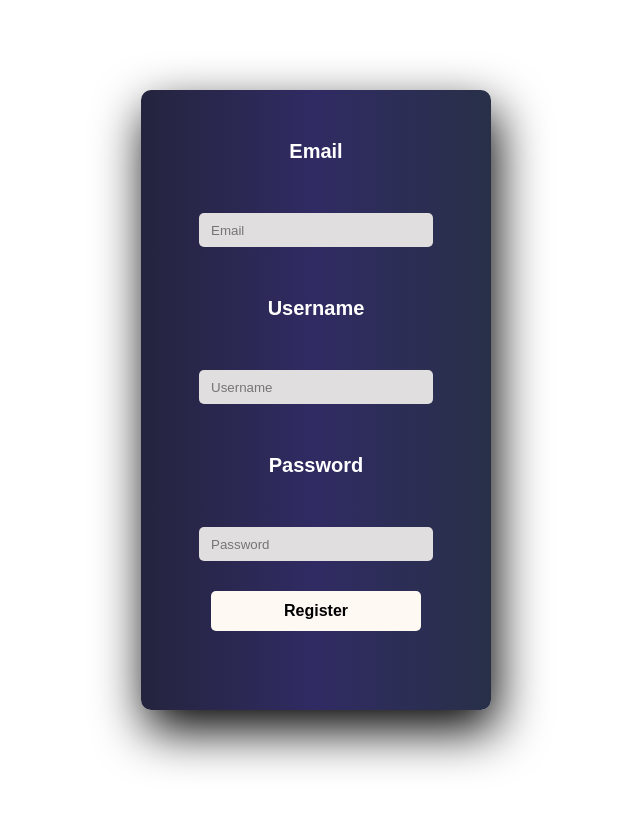
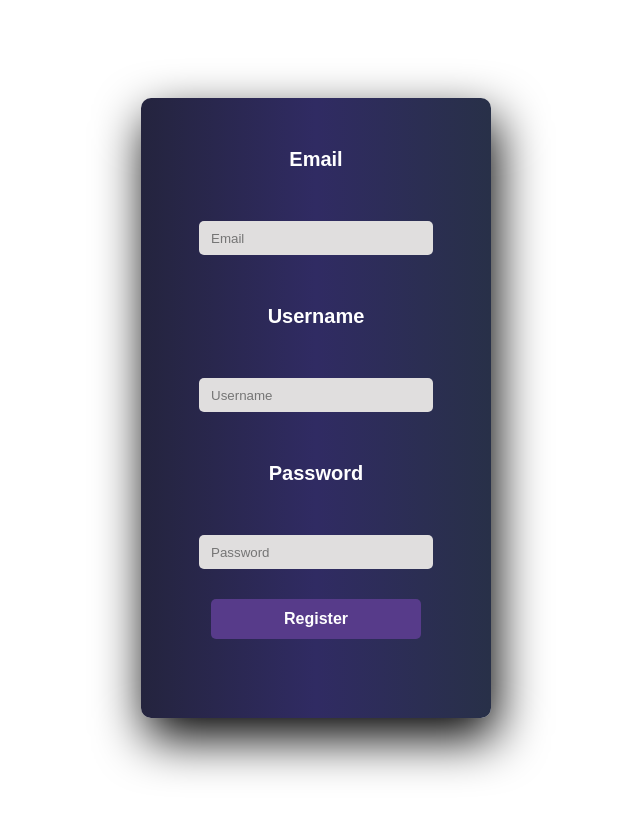
Before and after one commit to Rob1n99/Chatify, a React (Vite) app in the folder Chatify/: page / in a window 1280 px wide. Shown: the whole page, without its empty margins (324-964 px from the left). Built offline with nearby package versions, Linux system fonts and the light colour scheme; no server answers.

Commit message:
justerat css för register samt login komponenten.

```diff
--- a/Chatify/src/components/Login.jsx
+++ b/Chatify/src/components/Login.jsx
@@ -63,7 +63,7 @@ function Login() {
       });
   };
   return (
-    <div>
+    <div className={styles.mainContainer2}>
       <form className={styles.container} onSubmit={handleLogin}>
         <label>Username</label>
         <input
@@ -80,7 +80,9 @@ function Login() {
           onChange={(e) => setPassword(e.target.value)}
         />
 
-        <button type="submit">Login</button>
+        <button className={styles.loginBtn} type="submit">
+          Login
+        </button>
         {error && <p className="error">{error}</p>}
         {success && (
           <p style={{ color: "white", textAlign: "center" }}>{success}</p>
--- a/Chatify/src/components/Register.jsx
+++ b/Chatify/src/components/Register.jsx
@@ -49,7 +49,7 @@ function Register() {
       });
   };
   return (
-    <div>
+    <div className={styles.mainContainer}>
       <form className={styles.container} onSubmit={handleRegister}>
         <label>Email</label>
         <input
@@ -73,7 +73,7 @@ function Register() {
           onChange={(e) => setPassword(e.target.value)}
         />
 
-        <button type="submit">Register</button>
+        <button className={styles.registerBtn} type="submit">Register</button>
         {error && <p>{error}</p>}
       </form>
     </div>
--- a/Chatify/src/components/login.module.css
+++ b/Chatify/src/components/login.module.css
@@ -1,4 +1,4 @@
-body {
+.mainContainer2 {
   margin: 0;
   padding: 0;
   display: flex;
@@ -39,14 +39,14 @@ input {
   outline: none;
   border-radius: 5px;
 }
-button {
+.loginBtn {
   width: 60%;
   height: 40px;
   margin: 10px auto;
   justify-content: center;
   display: block;
-  color: black;
-  background: #fef9f3;
+  color: rgb(5, 5, 5);
+  background: rgb(255, 254, 254);
   font-size: 1em;
   font-weight: bold;
   margin-top: 30px;
--- a/Chatify/src/components/register.module.css
+++ b/Chatify/src/components/register.module.css
@@ -1,4 +1,4 @@
-body {
+.mainContainer {
   margin: 0;
   padding: 0;
   display: flex;
@@ -39,7 +39,7 @@ input {
   outline: none;
   border-radius: 5px;
 }
-button {
+.registerBtn {
   width: 60%;
   height: 40px;
   margin: 10px auto;
```
